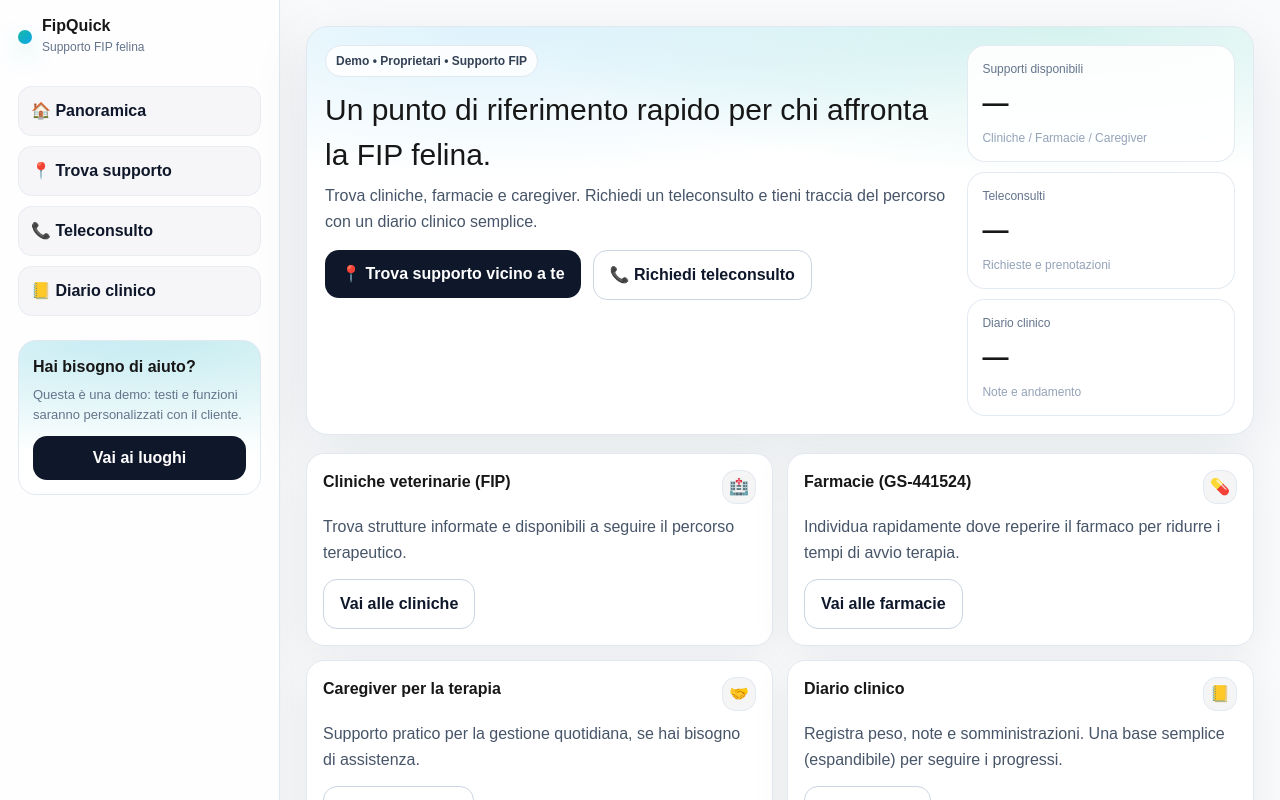
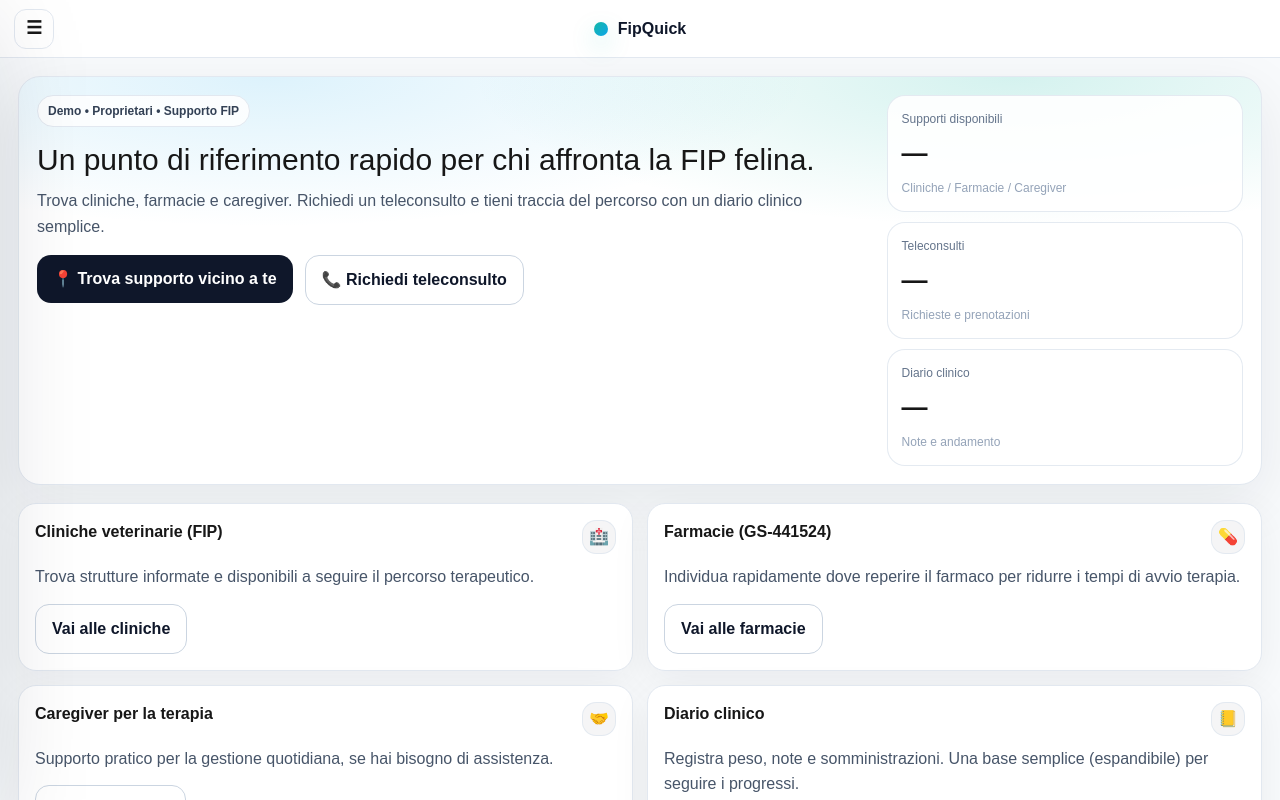
Before and after one commit to farfa82/FipQuick, a Next.js app: page /app in a window 1280 px wide. Shown: the top 800 px of the page. Built offline with nearby package versions, Linux system fonts and the light colour scheme.

Commit message:
compact sidebar

```diff
--- a/src/app/app/layout.tsx
+++ b/src/app/app/layout.tsx
@@ -1,13 +1,93 @@
+"use client";
+
 import Link from "next/link";
+import { usePathname } from "next/navigation";
+import { useEffect, useState } from "react";
 
-export default function AppLayout({
-  children,
-}: {
-  children: React.ReactNode;
-}) {
+export default function AppLayout({ children }: { children: React.ReactNode }) {
+  const pathname = usePathname();
+  const [open, setOpen] = useState(false);
+
+  // chiudi menu quando cambi pagina
+  useEffect(() => {
+    setOpen(false);
+  }, [pathname]);
+
+  // blocca scroll body quando menu aperto su mobile
+  useEffect(() => {
+    if (open) document.body.style.overflow = "hidden";
+    else document.body.style.overflow = "";
+    return () => {
+      document.body.style.overflow = "";
+    };
+  }, [open]);
+
   return (
-    <div style={{ display: "flex", minHeight: "100vh", background: "#f8fafc" }}>
-      <aside style={sidebar}>
+    <div style={shell}>
+      {/* TOP BAR MOBILE */}
+      <header style={topbar}>
+        <button
+          onClick={() => setOpen(true)}
+          aria-label="Apri menu"
+          style={iconBtn}
+        >
+          ☰
+        </button>
+
+        <Link href="/app" style={{ textDecoration: "none", color: "#0f172a" }}>
+          <div style={{ display: "flex", alignItems: "center", gap: 10 }}>
+            <div style={logoDot} aria-hidden />
+            <div style={{ fontWeight: 900, fontSize: 16 }}>FipQuick</div>
+          </div>
+        </Link>
+
+        <div style={{ width: 40 }} />
+      </header>
+
+      {/* SIDEBAR DESKTOP (sempre visibile da md in su) */}
+      <aside style={sidebarDesktop}>
+        <Brand />
+        <Nav pathname={pathname} onNavigate={() => setOpen(false)} />
+        <HelpCard />
+        <Footer />
+      </aside>
+
+      {/* OVERLAY + SIDEBAR MOBILE (slide-in) */}
+      {open && <div style={overlay} onClick={() => setOpen(false)} />}
+
+      <aside
+        style={{
+          ...sidebarMobile,
+          transform: open ? "translateX(0)" : "translateX(-110%)",
+        }}
+        aria-hidden={!open}
+      >
+        <div style={{ display: "flex", justifyContent: "space-between", gap: 10 }}>
+          <Brand />
+          <button
+            onClick={() => setOpen(false)}
+            aria-label="Chiudi menu"
+            style={iconBtn}
+          >
+            ✕
+          </button>
+        </div>
+
+        <Nav pathname={pathname} onNavigate={() => setOpen(false)} />
+        <HelpCard />
+        <Footer />
+      </aside>
+
+      {/* CONTENT */}
+      <main style={content}>{children}</main>
+    </div>
+  );
+}
+
+/* COMPONENTS */
+function Brand() {
+  return (
+    <Link href="/app" style={{ textDecoration: "none", color: "#0f172a" }}>
       <div style={{ display: "flex", alignItems: "center", gap: 10 }}>
         <div style={logoDot} aria-hidden />
         <div>
@@ -19,56 +99,128 @@ export default function AppLayout({
           </div>
         </div>
       </div>
+    </Link>
+  );
+}
 
+function Nav({
+  pathname,
+  onNavigate,
+}: {
+  pathname: string | null;
+  onNavigate: () => void;
+}) {
+  return (
     <nav style={{ marginTop: 18, display: "flex", flexDirection: "column", gap: 10 }}>
-          <Link href="/app" style={navItem}>
-            🏠 Panoramica
+      <NavItem
+        href="/app"
+        label="🏠 Panoramica"
+        active={pathname === "/app"}
+        onNavigate={onNavigate}
+      />
+      <NavItem
+        href="/app/places"
+        label="📍 Trova supporto"
+        active={pathname?.startsWith("/app/places") ?? false}
+        onNavigate={onNavigate}
+      />
+      <NavItem
+        href="/app/teleconsulto"
+        label="📞 Teleconsulto"
+        active={pathname?.startsWith("/app/teleconsulto") ?? false}
+        onNavigate={onNavigate}
+      />
+      <NavItem
+        href="/app/diario"
+        label="📒 Diario clinico"
+        active={pathname?.startsWith("/app/diario") ?? false}
+        onNavigate={onNavigate}
+      />
+    </nav>
+  );
+}
+
+function NavItem({
+  href,
+  label,
+  active,
+  onNavigate,
+}: {
+  href: string;
+  label: string;
+  active: boolean;
+  onNavigate: () => void;
+}) {
+  return (
+    <Link
+      href={href}
+      onClick={onNavigate}
+      style={{
+        ...navItem,
+        background: active ? "rgba(20,184,166,0.14)" : "rgba(15,23,42,0.03)",
+        borderColor: active ? "rgba(20,184,166,0.45)" : "rgba(226,232,240,0.7)",
+      }}
+    >
+      {label}
     </Link>
-          <Link href="/app/places" style={navItem}>
-            📍 Trova supporto
-          </Link>
-          <Link href="/app/teleconsulto" style={navItem}>
-            📞 Teleconsulto
-          </Link>
-          <Link href="/app/diario" style={navItem}>
-            📒 Diario clinico
-          </Link>
-        </nav>
+  );
+}
 
+function HelpCard() {
+  return (
     <div style={helpCard}>
       <div style={{ fontWeight: 800 }}>Hai bisogno di aiuto?</div>
       <div style={{ color: "#64748b", fontSize: 13, marginTop: 6, lineHeight: 1.5 }}>
-            Questa è una demo: testi e funzioni saranno personalizzati con il cliente.
+        Seleziona <strong>Trova supporto</strong> per cliniche, farmacie e caregiver.
       </div>
       <Link href="/app/places" style={{ textDecoration: "none" }}>
         <button style={primaryBtn}>Vai ai luoghi</button>
       </Link>
     </div>
+  );
+}
 
+function Footer() {
+  return (
     <div style={{ marginTop: "auto", color: "#94a3b8", fontSize: 12 }}>
       © {new Date().getFullYear()} FipQuick
-        </div>
-      </aside>
-
-      <main style={content}>{children}</main>
     </div>
   );
 }
 
-const sidebar = {
-  width: 280,
-  padding: 18,
-  background: "rgba(255,255,255,0.9)",
-  borderRight: "1px solid #e2e8f0",
-  boxShadow: "0 18px 60px rgba(15,23,42,0.06)",
+/* STYLES */
+const shell = {
+  minHeight: "100vh",
+  background: "#f8fafc",
   display: "flex",
-  flexDirection: "column",
-  gap: 12,
 } as const;
 
-const content = {
-  flex: 1,
-  padding: 26,
+// Topbar: visibile sempre, ma su desktop resta utile; la sidebar desktop c’è comunque
+const topbar = {
+  position: "fixed",
+  top: 0,
+  left: 0,
+  right: 0,
+  height: 58,
+  display: "flex",
+  alignItems: "center",
+  justifyContent: "space-between",
+  padding: "0 14px",
+  background: "rgba(255,255,255,0.92)",
+  backdropFilter: "blur(8px)",
+  borderBottom: "1px solid #e2e8f0",
+  zIndex: 30,
+} as const;
+
+const iconBtn = {
+  width: 40,
+  height: 40,
+  borderRadius: 12,
+  border: "1px solid #e2e8f0",
+  background: "white",
+  cursor: "pointer",
+  fontSize: 18,
+  fontWeight: 900,
 } as const;
 
 const logoDot = {
@@ -79,15 +231,63 @@ const logoDot = {
   boxShadow: "0 10px 25px rgba(20,184,166,0.25)",
 } as const;
 
+// Sidebar desktop: la teniamo, ma la “nascondiamo” su schermi piccoli via width + position.
+// Non possiamo usare media query inline, quindi usiamo un trucco semplice:
+// - sidebar desktop resta, ma su mobile la rendiamo “sotto” e poco invasiva con minWidth
+// - l’esperienza mobile vera è quella della sidebarMobile.
+const sidebarDesktop = {
+  width: 280,
+  padding: 18,
+  paddingTop: 76, // spazio per topbar
+  background: "rgba(255,255,255,0.9)",
+  borderRight: "1px solid #e2e8f0",
+  boxShadow: "0 18px 60px rgba(15,23,42,0.06)",
+  display: "none", // IMPORTANT: la nascondiamo sempre e usiamo solo mobile slide-in
+} as const;
+
+// Overlay
+const overlay = {
+  position: "fixed",
+  inset: 0,
+  background: "rgba(15,23,42,0.35)",
+  zIndex: 40,
+} as const;
+
+// Sidebar mobile slide-in
+const sidebarMobile = {
+  position: "fixed",
+  top: 0,
+  left: 0,
+  height: "100vh",
+  width: 300,
+  maxWidth: "86vw",
+  padding: 18,
+  paddingTop: 18,
+  background: "rgba(255,255,255,0.96)",
+  borderRight: "1px solid #e2e8f0",
+  boxShadow: "0 30px 120px rgba(15,23,42,0.22)",
+  zIndex: 50,
+  transition: "transform 220ms ease",
+  display: "flex",
+  flexDirection: "column",
+  gap: 12,
+} as const;
+
+const content = {
+  flex: 1,
+  padding: 18,
+  paddingTop: 76, // spazio per topbar
+  width: "100%",
+} as const;
+
 const navItem = {
   display: "block",
   padding: "12px 12px",
   borderRadius: 14,
   textDecoration: "none",
   color: "#0f172a",
-  background: "rgba(15,23,42,0.03)",
   border: "1px solid rgba(226,232,240,0.7)",
-  fontWeight: 750,
+  fontWeight: 800,
 } as const;
 
 const helpCard = {
@@ -108,5 +308,5 @@ const primaryBtn = {
   background: "#0f172a",
   color: "white",
   cursor: "pointer",
-  fontWeight: 800,
+  fontWeight: 900,
 } as const;
```
Lines whose indentation alone changed are shown as unchanged.
